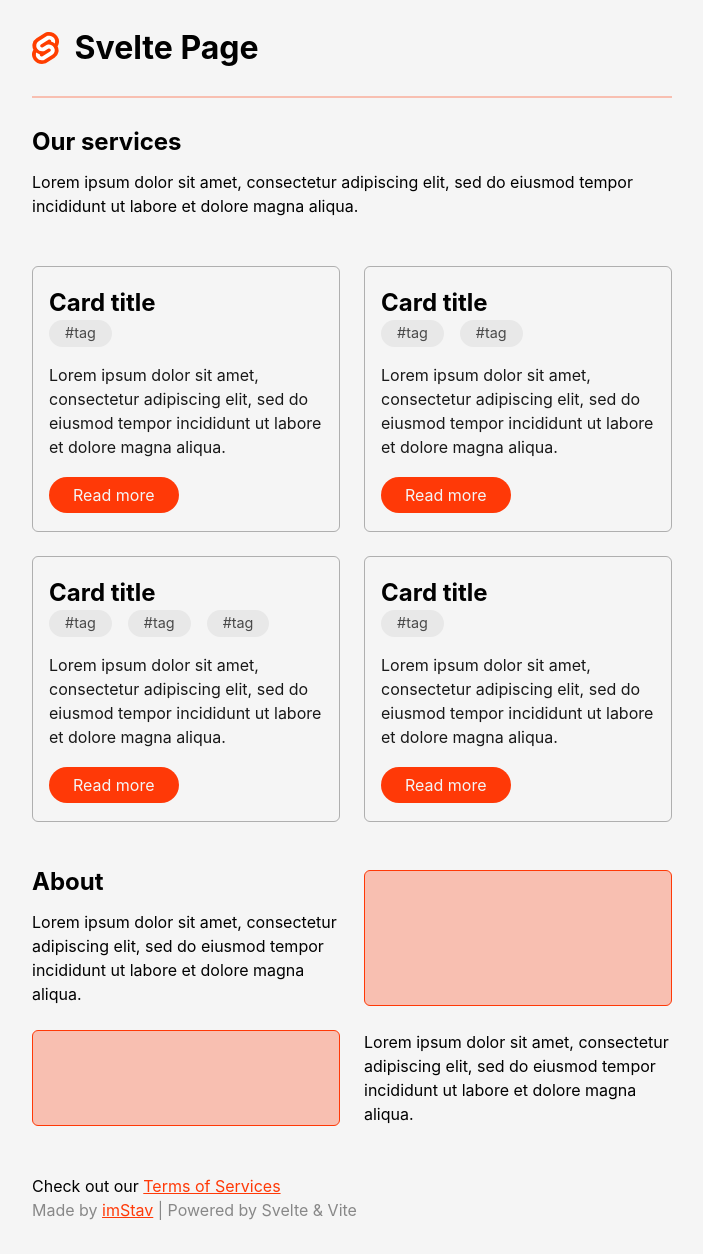
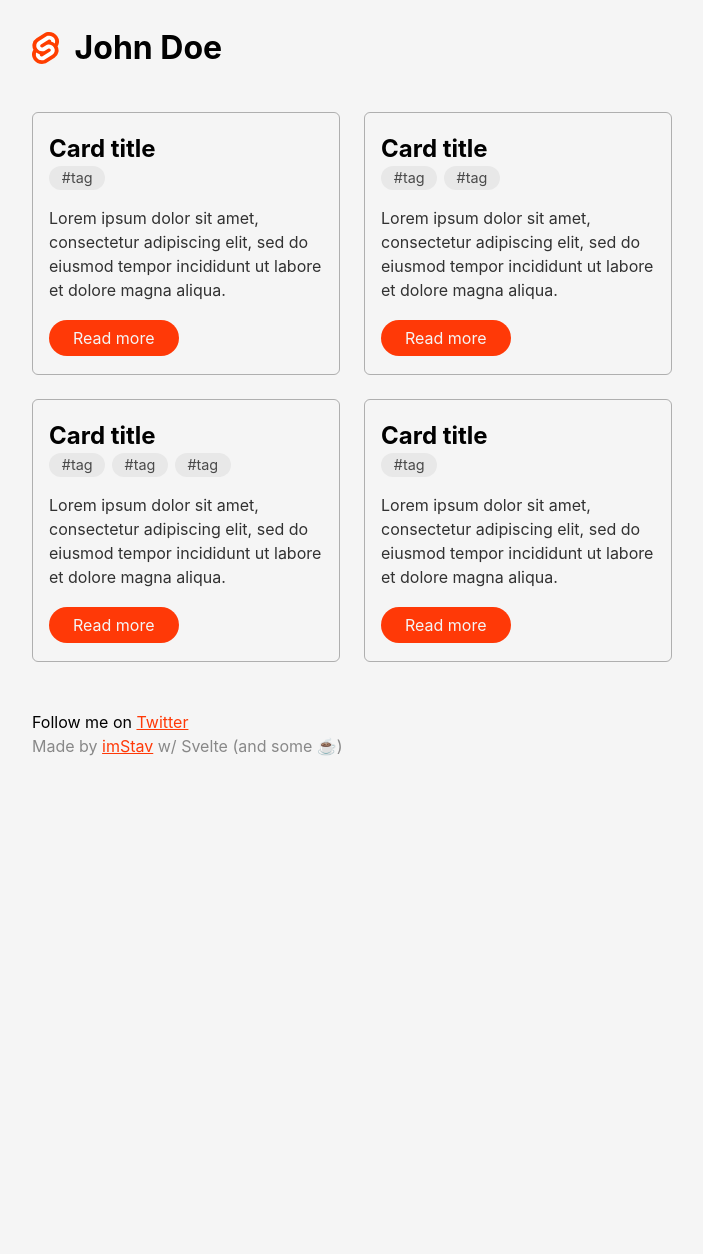
Before and after one commit to imStav/svelte-page, a Svelte app: page / in a window 1280 px wide. Shown: the whole page, without its empty margins (288-991 px from the left). After the commit the page ends 800 px from the top, so only its background shows below. Built offline with nearby package versions, Linux system fonts and the light colour scheme.

Commit message:
refactor: reworking / refactoring the project

```diff
--- a/src/App.svelte
+++ b/src/App.svelte
@@ -1,7 +1,6 @@
 <script>
   import svelteLogo from './assets/svelte.svg'
   import Card from './lib/Card.svelte'
-  import Block from './lib/Block.svelte'
 
   let link = 'https://github.com/'
   let githubProfile = 'https://github.com/imStav'
@@ -16,20 +15,10 @@
 </script>
 
 <main>
-  <div class="header">
+  <header class="header">
     <img src={svelteLogo} alt="Svelte Page logo">
-    <h1 class="heading">Svelte Page</h1>
-  </div>
-
-  <hr>
-
-  <div class="catchline">
-    <h2>Our services</h2>
-
-    <p>
-      Lorem ipsum dolor sit amet, consectetur adipiscing elit, sed do eiusmod tempor incididunt ut labore et dolore magna aliqua.
-    </p>
-  </div>
+    <h1 class="heading">John Doe</h1>
+  </header>
 
   <div class="grid">
     <!-- Spread props method -->
@@ -57,31 +46,14 @@
     />
   </div>
 
-  <div class="grid">
-    <div>
-      <h2>About</h2>
-
-      <p>
-        Lorem ipsum dolor sit amet, consectetur adipiscing elit, sed do eiusmod tempor incididunt ut labore et dolore magna aliqua.
-      </p>
-    </div>
-
-    <Block />
-    <Block />
-
-    <p>
-      Lorem ipsum dolor sit amet, consectetur adipiscing elit, sed do eiusmod tempor incididunt ut labore et dolore magna aliqua.
-    </p>
-  </div>
-
   <div>
     <!-- Replace with your content -->
     <p>
-      Check out our <a href={link} rel="noreferrer">Terms of Services</a>
+      Follow me on <a href={link} rel="noreferrer">Twitter</a>
     </p>
 
     <p class="credits">
-      Made by <a href={githubProfile}>imStav</a> | Powered by Svelte & Vite
+      Made by <a href={githubProfile}>imStav</a> w/ Svelte (and some ☕)
     </p>
   </div>
 </main>
@@ -92,20 +64,15 @@
   margin-inline: auto;
 }
 
-  hr {
-    border: 1px solid #ff390749;
-    margin-bottom: 2rem;
-  }
-
-  .catchline h2 { margin-bottom: 1rem; }
-
 .header {
   display: flex;
   margin-block: 2rem;
   place-items: center;
 }
 
-  .heading { margin-left: 1rem; }
+.header h1 {
+  margin-left: 1rem;
+}
 
 .grid {
   display: grid;
@@ -113,8 +80,6 @@
   gap: 1.5rem;
   margin-block: 3rem;
 }
-
-  .grid h2 { margin-bottom: 1rem; }
 
 .credits { color: #888; }
 
--- a/src/lib/Card.svelte
+++ b/src/lib/Card.svelte
@@ -28,7 +28,7 @@
 }
 
 .card p {
-    filter: opacity(.9);
+  filter: opacity(.8);
   margin-top: 1rem;
   margin-bottom: 1.5rem;
 }
@@ -48,8 +48,8 @@
 .inline-tags span {
   font-size: .9rem;
   margin-top: -.7rem;
-    margin-right: 1rem;
-    padding: .1rem 1rem;
+  margin-right: .4rem;
+  padding: 0 .8rem;
   border-radius: 100px;
   filter: opacity(.7);
 }
```
Lines whose indentation alone changed are shown as unchanged.
